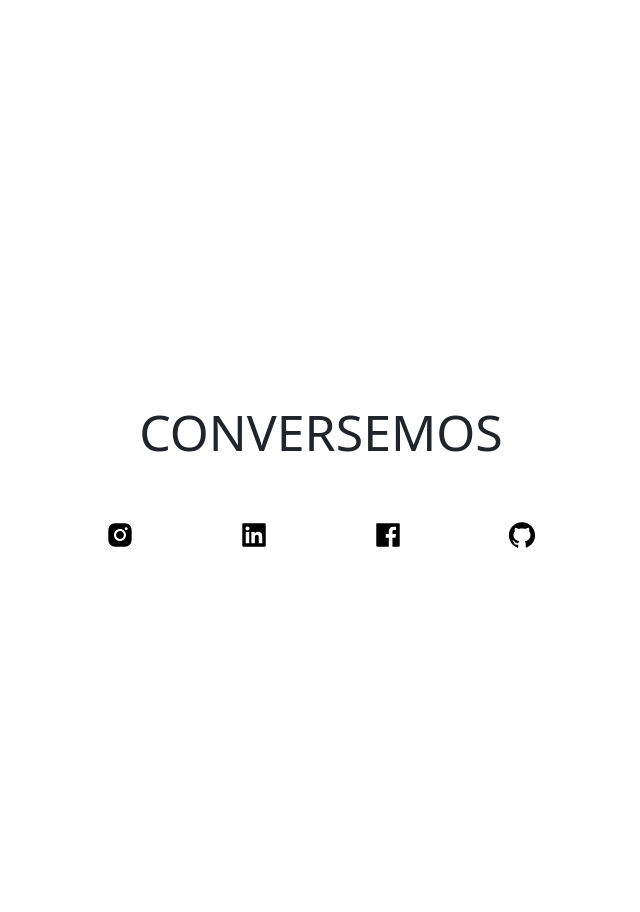
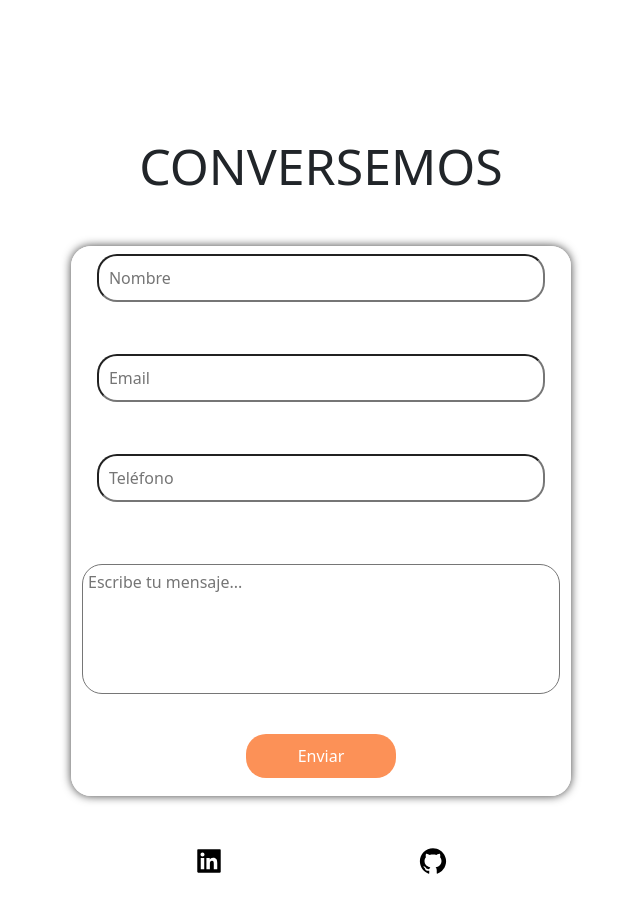
Before and after one commit to cassnova/my-portfolio, a React (Create React App) app: page / in a window 1280 px wide. Shown: the part 3480-4392 px from the top of the page, without its empty margins (319-959 px from the left). Before the commit the page ends 4366 px from the top, so only its background shows below. Built offline with nearby package versions, Linux system fonts and the light colour scheme.

Commit message:
added contact form

```diff
--- a/package.json
+++ b/package.json
@@ -3,10 +3,12 @@
   "version": "0.1.0",
   "private": true,
   "dependencies": {
+    "@emailjs/browser": "^3.10.0",
     "@testing-library/jest-dom": "^5.16.4",
     "@testing-library/react": "^13.3.0",
     "@testing-library/user-event": "^13.5.0",
     "bootstrap": "^5.1.3",
+    "framer-motion": "^9.0.1",
     "react": "^18.2.0",
     "react-bootstrap": "^2.4.0",
     "react-dom": "^18.2.0",
--- /dev/null
+++ b/src/components/ContactForm/ContactForm.css
@@ -0,0 +1,230 @@
+form {
+  display: flex;
+  flex-direction: column;
+  align-items: center;
+  justify-content: center;
+  border-radius: 20px;
+  border: solid 1px #fff;
+  width: 90%;
+  height: 550px;
+  margin: auto;
+  -webkit-box-shadow: 0px 0px 10px 0px rgba(0, 0, 0, 0.75);
+  -moz-box-shadow: 0px 0px 10px 0px rgba(0, 0, 0, 0.75);
+  box-shadow: 0px 0px 10px 0px rgba(0, 0, 0, 0.75);
+}
+
+input {
+  margin: 10px 10px;
+  padding: 10px;
+  font-size: 16px;
+  /* border: none; */
+  /* border-bottom: 1px solid #fc9157; */
+  border-radius: 20px;
+  width: 100%;
+}
+
+.textarea-msg {
+  margin: 10px;
+  padding: 5px;
+  font-size: 16px;
+  /* border: none; */
+  /* border-bottom: 1px solid #ccc; */
+  height: 130px;
+  resize: none;
+  border-radius: 20px;
+}
+.textarea-container {
+  display: flex;
+  flex-direction: column;
+  width: 100%;
+  height: 170px;
+}
+
+.btn-form {
+  background-color: #fc9157;
+  color: white;
+  margin: 10px;
+  padding: 10px;
+  font-size: 16px;
+  border: none;
+  width: 150px;
+  border-radius: 20px;
+  cursor: pointer;
+}
+
+.error {
+  color: red;
+  font-size: 14px;
+  padding-left: 10px;
+  width: 80%;
+}
+
+.inputs-containers {
+  display: flex;
+  flex-direction: column;
+  width: 90%;
+  height: 100px;
+}
+
+.success-msg {
+  color: #03c988;
+  font-size: 15px !important;
+  padding: 0;
+  margin: 0;
+}
+
+/*             TABLET MEDIA QUERIES                       */
+
+@media (min-width: 768px) {
+  form {
+    display: flex;
+    flex-direction: column;
+    align-items: center;
+    justify-content: center;
+    border-radius: 20px;
+    width: 600px;
+    height: 550px;
+    margin: auto;
+    -webkit-box-shadow: 0px 0px 10px 0px rgba(0, 0, 0, 0.75);
+    -moz-box-shadow: 0px 0px 10px 0px rgba(0, 0, 0, 0.75);
+    box-shadow: 0px 0px 10px 0px rgba(0, 0, 0, 0.75);
+  }
+
+  input {
+    margin: 10px 10px;
+    padding: 10px;
+    font-size: 16px;
+    /* border: none; */
+    /* border-bottom: 1px solid #fc9157; */
+    border-radius: 20px;
+    width: 100%;
+  }
+
+  .textarea-msg {
+    margin: 10px;
+    padding: 5px;
+    font-size: 16px;
+    /* border: none; */
+    /* border-bottom: 1px solid #ccc; */
+    height: 130px;
+    resize: none;
+    border-radius: 20px;
+  }
+  .textarea-container {
+    display: flex;
+    flex-direction: column;
+    width: 100%;
+    height: 170px;
+  }
+
+  .btn-form {
+    background-color: #fc9157;
+    color: white;
+    margin: 10px;
+    padding: 10px;
+    font-size: 16px;
+    border: none;
+    width: 150px;
+    border-radius: 20px;
+    cursor: pointer;
+  }
+
+  .error {
+    color: red;
+    font-size: 14px;
+    padding-left: 10px;
+    width: 80%;
+  }
+
+  .inputs-containers {
+    display: flex;
+    flex-direction: column;
+    width: 90%;
+    height: 100px;
+  }
+
+  .success-msg {
+    color: #03c988;
+    font-size: 15px !important;
+    padding: 0;
+    margin: 0;
+  }
+}
+
+/*          PC MEDIA QUERIES         */
+
+@media (min-width: 1280px) {
+  form {
+    display: flex;
+    flex-direction: column;
+    align-items: center;
+    justify-content: center;
+    border-radius: 20px;
+    width: 500px;
+    height: 550px;
+    margin: auto;
+    -webkit-box-shadow: 0px 0px 10px 0px rgba(0, 0, 0, 0.75);
+    -moz-box-shadow: 0px 0px 10px 0px rgba(0, 0, 0, 0.75);
+    box-shadow: 0px 0px 10px 0px rgba(0, 0, 0, 0.75);
+  }
+
+  input {
+    margin: 10px 10px;
+    padding: 10px;
+    font-size: 16px;
+    /* border: none; */
+    /* border-bottom: 1px solid #fc9157; */
+    border-radius: 20px;
+    width: 100%;
+  }
+
+  .textarea-msg {
+    margin: 10px;
+    padding: 5px;
+    font-size: 16px;
+    /* border: none; */
+    /* border-bottom: 1px solid #ccc; */
+    height: 130px;
+    resize: none;
+    border-radius: 20px;
+  }
+  .textarea-container {
+    display: flex;
+    flex-direction: column;
+    width: 100%;
+    height: 170px;
+  }
+
+  .btn-form {
+    background-color: #fc9157;
+    color: white;
+    margin: 10px;
+    padding: 10px;
+    font-size: 16px;
+    border: none;
+    width: 150px;
+    border-radius: 20px;
+    cursor: pointer;
+  }
+
+  .error {
+    color: red;
+    font-size: 14px;
+    padding-left: 10px;
+    width: 80%;
+  }
+
+  .inputs-containers {
+    display: flex;
+    flex-direction: column;
+    width: 90%;
+    height: 100px;
+  }
+
+  .success-msg {
+    color: #03c988;
+    font-size: 15px !important;
+    padding: 0;
+    margin: 0;
+  }
+}
--- /dev/null
+++ b/src/components/ContactForm/ContactForm.jsx
@@ -0,0 +1,123 @@
+import React, { useState, useRef } from "react";
+import emailjs from "@emailjs/browser";
+import "./ContactForm.css";
+
+function ContactForm() {
+  const [name, setName] = useState("");
+  const [email, setEmail] = useState("");
+  const [phone, setPhone] = useState("");
+  const [message, setMessage] = useState("");
+  const [errors, setErrors] = useState({});
+  const [successMessage, setSuccessMessage] = useState("");
+
+  const form = useRef();
+
+  const handleSubmit = (e) => {
+    e.preventDefault();
+
+    const formErrors = {};
+
+    if (!name) {
+      formErrors.name = "El nombre es requerido";
+    }
+
+    if (!email) {
+      formErrors.email = "El email es requerido";
+    } else if (!/\S+@\S+\.\S+/.test(email)) {
+      formErrors.email = "Email inválido";
+    }
+
+    if (!phone) {
+      formErrors.phone = "El teléfono es requerido";
+    } else if (phone.length < 9) {
+      formErrors.phone = "El teléfono debe tener 9 dígitos";
+    }
+
+    if (!message) {
+      formErrors.message = "El mensaje es requerido";
+    }
+
+    setErrors(formErrors);
+
+    if (Object.keys(formErrors).length === 0) {
+      emailjs
+        .sendForm(
+          "service_2hyjnu4",
+          "template_6aout0m",
+          form.current,
+          "3x9hRPxHXn1b864Su"
+        )
+        .then(
+          (result) => {
+            setSuccessMessage("Mensaje enviado con éxito");
+            setTimeout(() => {
+              setSuccessMessage("");
+              setName("");
+              setEmail("");
+              setPhone("");
+              setMessage("");
+            }, 3000);
+          },
+          (error) => {
+            console.log(error.text);
+          }
+        );
+    }
+  };
+
+  return (
+    <form ref={form} onSubmit={handleSubmit}>
+      <div className="inputs-containers">
+        <input
+          type="text"
+          placeholder="Nombre"
+          name="user_name"
+          id="name"
+          value={name}
+          onChange={(e) => setName(e.target.value)}
+        />
+
+        {errors.name && <span className="error">{errors.name}</span>}
+      </div>
+      <div className="inputs-containers">
+        <input
+          type="email"
+          placeholder="Email"
+          id="email"
+          name="user_email"
+          value={email}
+          onChange={(e) => setEmail(e.target.value)}
+        />
+        {errors.email && <span className="error">{errors.email}</span>}
+      </div>
+      <div className="inputs-containers">
+        <input
+          type="tel"
+          placeholder="Teléfono"
+          name="user_phone"
+          id="phone"
+          value={phone}
+          onChange={(e) => setPhone(e.target.value)}
+        />
+        {errors.phone && <span className="error">{errors.phone}</span>}
+      </div>
+      <div className="textarea-container">
+        <textarea
+          name="message"
+          placeholder="Escribe tu mensaje..."
+          id="message"
+          value={message}
+          onChange={(e) => setMessage(e.target.value)}
+          className="textarea-msg"
+        />
+        {errors.message && <span className="error">{errors.message}</span>}
+      </div>
+      <button className="btn-form" type="submit" value="Send">
+        Enviar
+      </button>
+      {successMessage && <p className="success-msg">{successMessage}</p>}
+    </form>
+  );
+}
+
+export default ContactForm;
--- a/src/components/Footer/Footer.css
+++ b/src/components/Footer/Footer.css
@@ -1,16 +1,18 @@
 .footer-container {
-    height: 100vh;
+  /* height: 100vh; */
   width: 100vw;
   /* margin-top: 50px;
     margin-bottom: 50px; */
   display: flex;
   flex-direction: column;
   align-items: center;
-    justify-content: center
+  justify-content: center;
+  padding: 50px 0px;
 }
 
 .footer-title {
-    font-size: 23px;
+  font-size: 30px;
+  margin-bottom: 50px;
 }
 
 .icons-container {
@@ -20,7 +22,6 @@
   display: flex;
   align-items: center;
   justify-content: space-evenly;
-
 }
 
 .icon-container {
@@ -29,16 +30,15 @@
   cursor: pointer;
   color: black;
   transition: 1s;
-
 }
 
 .Dark .icon-container {
-    color: #0084E3;
+  color: #0084e3;
 }
 
 .icon-container:hover {
-    color: #0084E3;
-    transform: scale(1.5, 1.5)
+  color: #0084e3;
+  transform: scale(1.5, 1.5);
 }
 
 .Dark .icon-container:hover {
--- a/src/components/Footer/Footer.jsx
+++ b/src/components/Footer/Footer.jsx
@@ -1,35 +1,30 @@
 import React from "react";
-import './Footer.css'
-import { AiFillInstagram, AiFillLinkedin, AiFillFacebook, AiFillGithub } from 'react-icons/ai';
+import "./Footer.css";
+import { AiFillLinkedin, AiFillGithub } from "react-icons/ai";
+import ContactForm from "../ContactForm/ContactForm";
 
 function Footer() {
   return (
     <footer className="footer-container" id="footer">
-
       <h1 className="footer-title">CONVERSEMOS</h1>
 
+      <ContactForm />
+
       <div className="icons-container">
-
-                <a href="https://www.instagram.com/cassnova_/" target="_blank">
-                    <AiFillInstagram className="icon-container" />
-                </a>
-
-                <a href="https://www.linkedin.com/in/daniel-rojas-casanova/" target="_blank">
+        <a
+          href="https://www.linkedin.com/in/daniel-rojas-casanova/"
+          target="_blank"
+          rel="noreferrer"
+        >
           <AiFillLinkedin className="icon-container" />
         </a>
 
-                <a href="https://web.facebook.com/leinad.drc/" target="_blank">
-                    <AiFillFacebook className="icon-container" />
-                </a>
-
-                <a href="https://github.com/cassnova" target="_blank">
+        <a href="https://github.com/cassnova" target="_blank" rel="noreferrer">
           <AiFillGithub className="icon-container" />
         </a>
-
       </div>
     </footer>
-
-    )
-};
+  );
+}
 
 export default Footer;
```
Also changed, not shown: 1 other file (tests, documents, lock files or other folders). Lines whose indentation alone changed are shown as unchanged.
